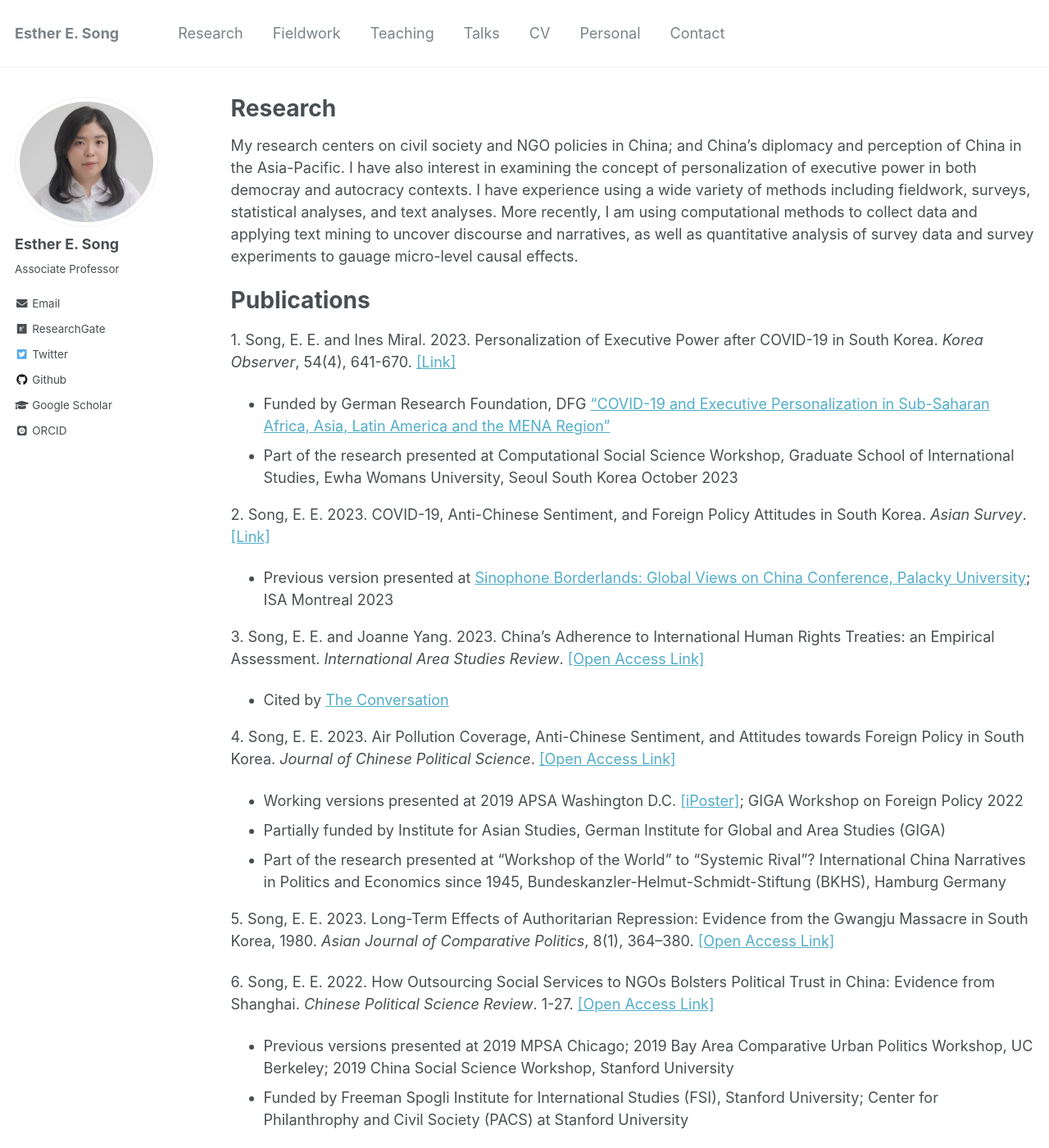
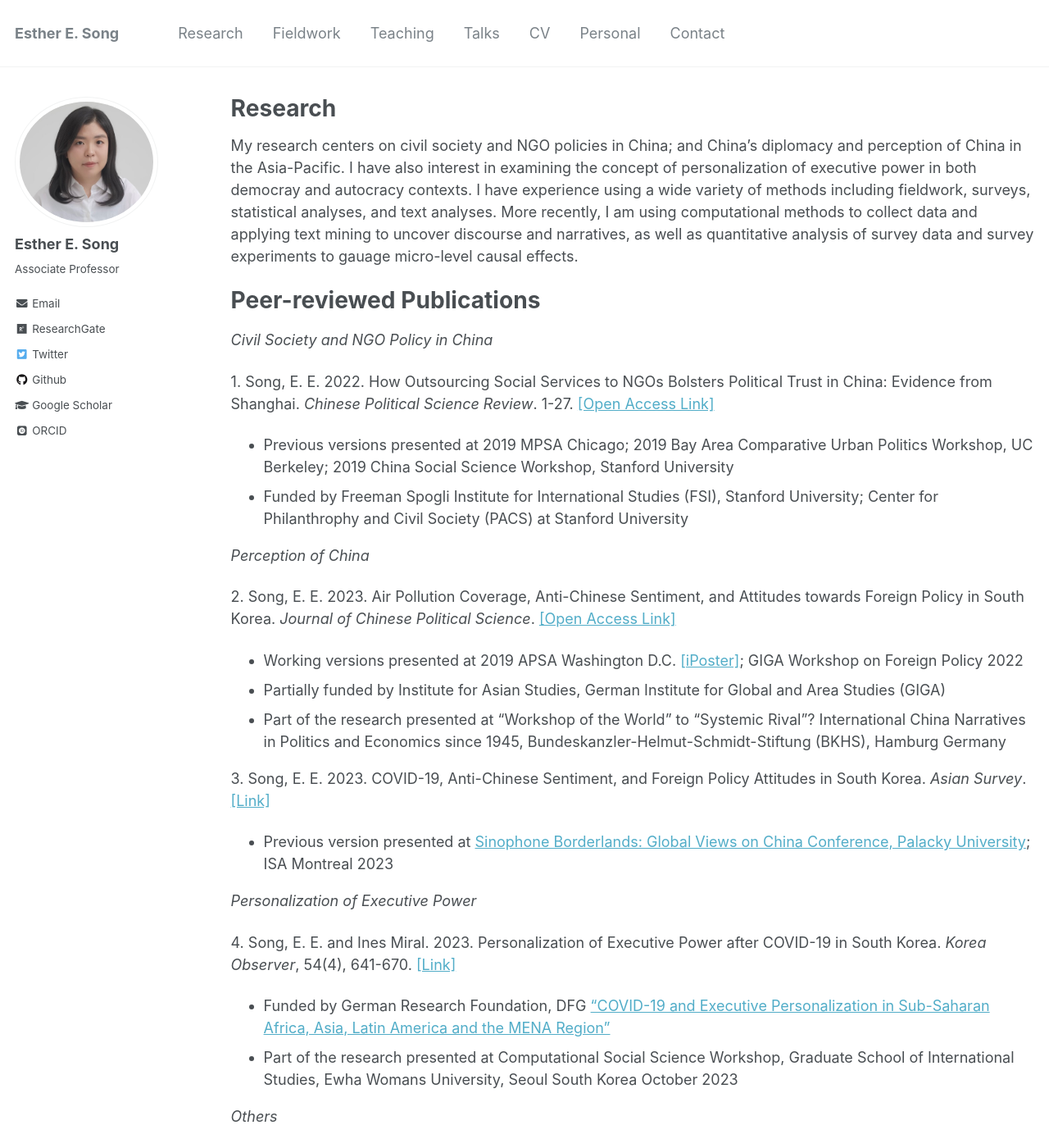
Before and after one commit to ehsong/ehsong.github.io, a Jekyll site: the page built from _pages/research.md, in a window 1280 px wide and 1400 px high. Shown: the whole window at 82% size. Built offline with Jekyll 4.4.1, drawn with Linux system fonts in a browser that asks for light colours; some web fonts are replaced; some of the changed text lies outside the part shown.

Commit message:
Update research.md

```diff
--- a/_pages/research.md
+++ b/_pages/research.md
@@ -9,28 +9,36 @@ author_profile: true
 
 My research centers on civil society and NGO policies in China; and China's diplomacy and perception of China in the Asia-Pacific. I have also interest in examining the concept of personalization of executive power in both democray and autocracy contexts. I have experience using a wide variety of methods including fieldwork, surveys, statistical analyses, and text analyses. More recently, I am using computational methods to collect data and applying text mining to uncover discourse and narratives, as well as quantitative analysis of survey data and survey experiments to gauage micro-level causal effects.
 
-# Publications
+# Peer-reviewed Publications
 
-1\. Song, E. E. and Ines Miral. 2023. Personalization of Executive Power after COVID-19 in South Korea. *Korea Observer*, 54(4), 641-670. [[Link]](https://scholar.kyobobook.co.kr/article/detail/4010068022214)
-  * Funded by German Research Foundation, DFG [“COVID-19 and Executive Personalization in Sub-Saharan Africa, Asia, Latin America and the MENA Region”](https://www.giga-hamburg.de/en/research-and-transfer/projects/covid-19-executive-personalization-sub-saharan-africa-asia-latin-america-mena-region)
-  * Part of the research presented at Computational Social Science Workshop, Graduate School of International Studies, Ewha Womans University, Seoul South Korea October 2023
+*Civil Society and NGO Policy in China*
 
-2\. Song, E. E. 2023. COVID-19, Anti-Chinese Sentiment, and Foreign Policy Attitudes in South Korea. *Asian Survey*.[[Link]](https://t.co/ulZlIiRwHZ)
-  * Previous version presented at [Sinophone Borderlands: Global Views on China Conference, Palacky University](https://sinofon.cz/surveys/); ISA Montreal 2023
+1\. Song, E. E. 2022. How Outsourcing Social Services to NGOs Bolsters Political Trust in China: Evidence from Shanghai. *Chinese Political Science Review*. 1-27. [[Open Access Link]](https://link.springer.com/article/10.1007/s41111-021-00207-z)
+   * Previous versions presented at 2019 MPSA Chicago; 2019 Bay Area Comparative Urban Politics Workshop, UC Berkeley; 2019 China Social Science Workshop, Stanford University
+   * Funded by Freeman Spogli Institute for International Studies (FSI), Stanford University; Center for Philanthrophy and Civil Society (PACS) at Stanford University
 
-3\. Song, E. E. and Joanne Yang. 2023. China’s Adherence to International Human Rights Treaties: an Empirical Assessment. *International Area Studies Review*. [[Open Access Link]](https://journals.sagepub.com/doi/10.1177/22338659231175830)
-  * Cited by [The Conversation](https://theconversation.com/how-to-encourage-china-to-become-a-law-abiding-member-of-the-rules-based-international-order-218223)
+*Perception of China*
 
-4\. Song, E. E. 2023. Air Pollution Coverage, Anti-Chinese Sentiment, and Attitudes towards Foreign Policy in South Korea. *Journal of Chinese Political Science*. [[Open Access Link]](https://doi.org/10.1007/s11366-023-09849-z)
+2\. Song, E. E. 2023. Air Pollution Coverage, Anti-Chinese Sentiment, and Attitudes towards Foreign Policy in South Korea. *Journal of Chinese Political Science*. [[Open Access Link]](https://doi.org/10.1007/s11366-023-09849-z)
    * Working versions presented at 2019 APSA Washington D.C. [[iPoster]](https://apsa2019-apsa.ipostersessions.com/default.aspx?s=DF-1D-34-3D-64-33-21-12-B0-42-57-A1-87-AC-68-E1); GIGA Workshop on Foreign Policy 2022
    * Partially funded by Institute for Asian Studies, German Institute for Global and Area Studies (GIGA)
    * Part of the research presented at “Workshop of the World” to “Systemic Rival”? International China Narratives in Politics and Economics since 1945, Bundeskanzler-Helmut-Schmidt-Stiftung (BKHS), Hamburg Germany
 
-5\. Song, E. E. 2023. Long-Term Effects of Authoritarian Repression: Evidence from the Gwangju Massacre in South Korea, 1980. *Asian Journal of Comparative Politics*, 8(1), 364–380. [[Open Access Link]](https://journals.sagepub.com/doi/epub/10.1177/20578911221147994)
+3\. Song, E. E. 2023. COVID-19, Anti-Chinese Sentiment, and Foreign Policy Attitudes in South Korea. *Asian Survey*.[[Link]](https://t.co/ulZlIiRwHZ)
+  * Previous version presented at [Sinophone Borderlands: Global Views on China Conference, Palacky University](https://sinofon.cz/surveys/); ISA Montreal 2023
 
-6\. Song, E. E. 2022. How Outsourcing Social Services to NGOs Bolsters Political Trust in China: Evidence from Shanghai. *Chinese Political Science Review*. 1-27. [[Open Access Link]](https://link.springer.com/article/10.1007/s41111-021-00207-z)
-   * Previous versions presented at 2019 MPSA Chicago; 2019 Bay Area Comparative Urban Politics Workshop, UC Berkeley; 2019 China Social Science Workshop, Stanford University
-   * Funded by Freeman Spogli Institute for International Studies (FSI), Stanford University; Center for Philanthrophy and Civil Society (PACS) at Stanford University
+ *Personalization of Executive Power*
+
+4\. Song, E. E. and Ines Miral. 2023. Personalization of Executive Power after COVID-19 in South Korea. *Korea Observer*, 54(4), 641-670. [[Link]](https://scholar.kyobobook.co.kr/article/detail/4010068022214)
+  * Funded by German Research Foundation, DFG [“COVID-19 and Executive Personalization in Sub-Saharan Africa, Asia, Latin America and the MENA Region”](https://www.giga-hamburg.de/en/research-and-transfer/projects/covid-19-executive-personalization-sub-saharan-africa-asia-latin-america-mena-region)
+  * Part of the research presented at Computational Social Science Workshop, Graduate School of International Studies, Ewha Womans University, Seoul South Korea October 2023
+
+*Others*
+
+5\. Song, E. E. and Joanne Yang. 2023. China’s Adherence to International Human Rights Treaties: an Empirical Assessment. *International Area Studies Review*. [[Open Access Link]](https://journals.sagepub.com/doi/10.1177/22338659231175830)
+  * Cited by [The Conversation](https://theconversation.com/how-to-encourage-china-to-become-a-law-abiding-member-of-the-rules-based-international-order-218223)
+
+6\. Song, E. E. 2023. Long-Term Effects of Authoritarian Repression: Evidence from the Gwangju Massacre in South Korea, 1980. *Asian Journal of Comparative Politics*, 8(1), 364–380. [[Open Access Link]](https://journals.sagepub.com/doi/epub/10.1177/20578911221147994)
 
 # Media
 
```
